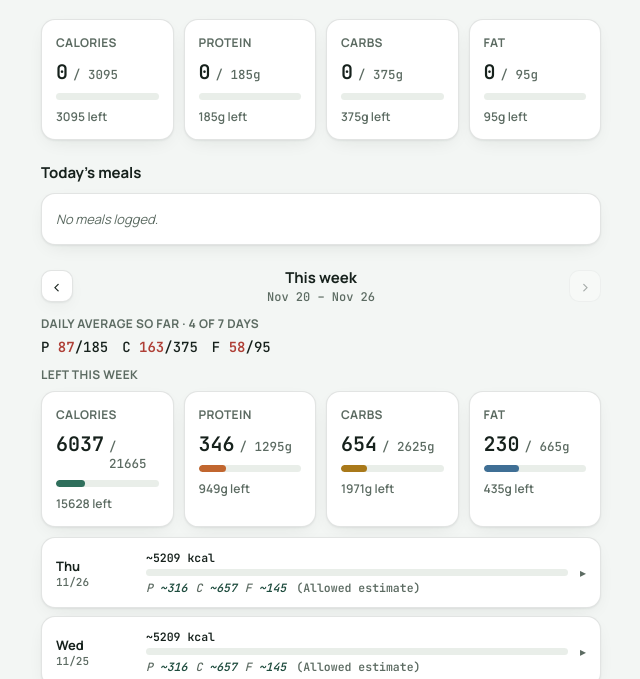
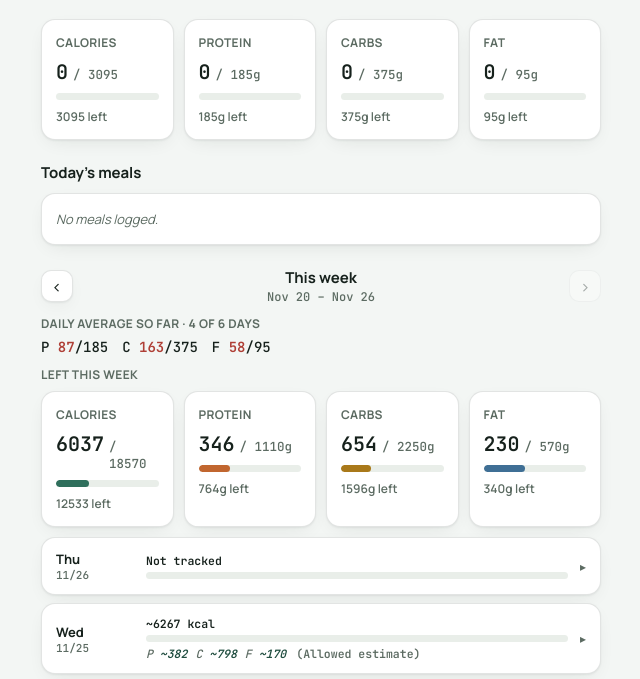
Before and after one commit to darren114/macro-progress-site, a plain HTML site: page index.html in a window 1280 px wide. Shown: the part 114-793 px from the top of the page, without its empty margins (319-959 px from the left). Drawn offline with Linux system fonts and the light colour scheme.

Commit message:
Auto-sync from macro-tracker@c5ae38eaddd677ac5239d024c8a3d49fe21a2f9b

```diff
--- a/index.html
+++ b/index.html
@@ -486,6 +486,8 @@
 <script>
   const { TARGETS_HISTORY, DAYS, WEIGHT_DAILY, STEPS_HISTORY } = window.MACRO_DATA;
   const LIFTS = window.MACRO_DATA.LIFTS || [];
+  // Days excluded from weekly math (logs/excluded_days.csv), e.g. Thanksgiving off-tracking.
+  const EXCLUDED_DAYS = new Set((window.MACRO_DATA.EXCLUDED_DAYS || []).map(d => d.date));
     // Data embedded at publish time. Refresh by republishing.
   // One entry per targets change; only ever appended to, never edited in place.
   // Rendering resolves the entry effective on each specific date, so a target change
@@ -1195,7 +1197,9 @@
       // a Friday (the week boundary), so every date in a Friday-Thursday week resolves to the same
       // targets_history entry in practice; this is a representative sample, not a re-derivation.
       const weekTrackTargets = resolveTargets(weekDates[0]);
+      const countedDates = weekDates.filter(d => !EXCLUDED_DAYS.has(d));
       weekDates.forEach(dateStr => {
+        if (EXCLUDED_DAYS.has(dateStr)) return;
         const tg = resolveTargets(dateStr);
         weekTargetTotal.calories += calTargetFor(tg);
         weekTargetTotal.protein_g += (tg.protein_g || 0);
@@ -1216,17 +1220,17 @@
       // Running daily average across the days of this week that have already started (today
       // counts in full from 12:01am, not prorated) -- shows how close the pace is tracking to
       // target before the week is over.
-      const elapsedDates = weekDates.filter(d => d <= TODAY_DATE);
+      const elapsedDates = countedDates.filter(d => d <= TODAY_DATE);
       const elapsedCount = elapsedDates.length || 1;
       const weekUntrackedKeys = Object.keys(MACRO_META).filter(k => !isMacroTracked(weekTrackTargets, k));
       const untrackedHeadingNote = weekUntrackedKeys.length
         ? ` · ${weekUntrackedKeys.map(k => MACRO_META[k].label).join('/')} not tracked this week`
         : '';
-      document.getElementById('weekAvgHeading').textContent = `Daily average so far · ${elapsedDates.length} of 7 days${untrackedHeadingNote}`;
+      document.getElementById('weekAvgHeading').textContent = `Daily average so far · ${elapsedDates.length} of ${countedDates.length} days${untrackedHeadingNote}`;
       document.getElementById('weekAvgLine').innerHTML = Object.keys(MACRO_META).map(k => {
         const meta = MACRO_META[k];
         const avgVal = weekEatenTotal[k] / elapsedCount;
-        const targetVal = weekTargetTotal[k] / 7;
+        const targetVal = weekTargetTotal[k] / (countedDates.length || 1);
         const label = meta.label[0];
         if (!isMacroTracked(weekTrackTargets, k)){
           return `<span>${label} <b class="avg-untracked">${fmtNum(avgVal)}</b></span>`;
@@ -1235,7 +1239,7 @@
         return `<span>${label} <b class="${outOfRange ? 'avg-over' : 'avg-ok'}">${fmtNum(avgVal)}</b>/${fmtNum(targetVal)}</span>`;
       }).join('');
 
-      const remainingDaysCount = weekDates.filter(d => d > TODAY_DATE).length;
+      const remainingDaysCount = countedDates.filter(d => d > TODAY_DATE).length;
       // Evenly spread whatever's left of the week's budget across the days that haven't happened
       // yet, so hitting that daily figure each remaining day lands exactly on the week's target.
       const perDayLeft = {
@@ -1250,22 +1254,23 @@
         const t = dayTotals(day);
         const label = dayLabel(dateStr);
         const isToday = dateStr === TODAY_DATE;
-        const isFuture = isCurrentWeek && dateStr > TODAY_DATE;
+        const isExcluded = EXCLUDED_DAYS.has(dateStr);
+        const isFuture = isCurrentWeek && dateStr > TODAY_DATE && !isExcluded;
         const dayCalTarget = calTargetFor(resolveTargets(dateStr));
         const pct = dayCalTarget > 0 ? Math.max(0, Math.min(100, (t.calories/dayCalTarget)*100)) : 0;
         const over = t.calories > dayCalTarget;
         const meals = (day && day.meals) || [];
 
-        const kcalMain = isFuture ? `~${fmtNum(perDayLeft.calories,0)} kcal` : `${fmtNum(t.calories,0)} kcal`;
-        const kcalSub = isFuture ? '' : `of ${fmtNum(dayCalTarget,0)}`;
-        const barPct = isFuture ? 0 : pct;
+        const kcalMain = isExcluded ? 'Not tracked' : isFuture ? `~${fmtNum(perDayLeft.calories,0)} kcal` : `${fmtNum(t.calories,0)} kcal`;
+        const kcalSub = (isFuture || isExcluded) ? '' : `of ${fmtNum(dayCalTarget,0)}`;
+        const barPct = (isFuture || isExcluded) ? 0 : pct;
         const macroClass = isFuture ? 'meal-macros mono day-macros is-estimate' : 'meal-macros mono day-macros';
         const macroLabel = isFuture ? '<span class="day-macros-label">(Allowed estimate)</span>' : '';
         const pVal = isFuture ? perDayLeft.protein_g : t.protein_g;
         const cVal = isFuture ? perDayLeft.carbs_g : t.carbs_g;
         const fVal = isFuture ? perDayLeft.fat_g : t.fat_g;
         const macroPrefix = isFuture ? '~' : '';
-        const innerHtml = isFuture ? '<div class="empty-note">This day has not happened yet.</div>' : mealsListHtml(meals);
+        const innerHtml = isExcluded ? '<div class="empty-note">Off tracking this day \u2014 excluded from the weekly totals and averages.</div>' : isFuture ? '<div class="empty-note">This day has not happened yet.</div>' : mealsListHtml(meals);
 
         return `
           <details class="day" ${isToday ? 'open' : ''}>
@@ -1281,7 +1286,7 @@
                   ${kcalSub ? `<span>${kcalSub}</span>` : ''}
                 </div>
                 <div class="bar-track"><div class="bar-fill" style="width:${barPct}%; background:${over ? 'var(--over)' : 'var(--accent)'};"></div></div>
-                <div class="${macroClass}">
+                <div class="${macroClass}" ${isExcluded ? 'hidden' : ''}>
                   <span>P <b>${macroPrefix}${fmtNum(pVal)}</b></span>
                   <span>C <b>${macroPrefix}${fmtNum(cVal)}</b></span>
                   <span>F <b>${macroPrefix}${fmtNum(fVal)}</b></span>
```
